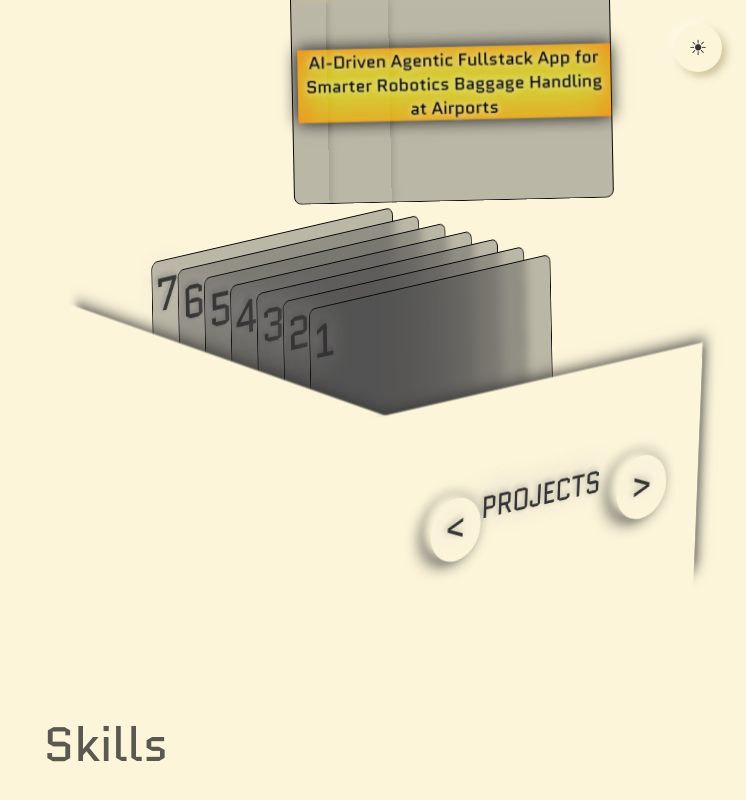
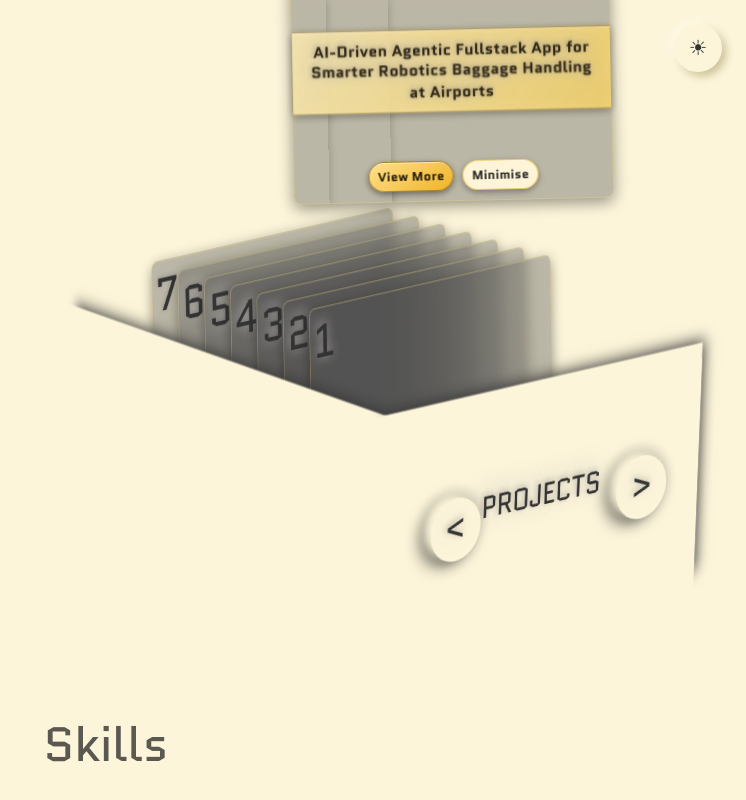
Before and after one commit to AikKiat/Webappportv2, a React (Vite) app: page / in a window 1280 px wide. Both pictures are taken after a click on the element 991 px from the left and 1909 px from the top of the page. Shown: the part 1509-2309 px from the top of the page, without its empty margins (534-1280 px from the left). Built offline with nearby package versions, Linux system fonts and the light colour scheme; a web font is replaced by a local one.

Commit message:
massive ui overhaul improvments.

```diff
--- a/src/pages/main_page/components/projects_section/ProjectsDrawer.tsx
+++ b/src/pages/main_page/components/projects_section/ProjectsDrawer.tsx
@@ -254,7 +254,7 @@ export default function ProjectsDrawer(props : ProjectsDrawerProps){
                                     <img src={`${project.titleThumbnail}`} loading="lazy" decoding="async"></img>
                                 </div>}
                                 <div className="buttons">
-                                    <button className="expand" onClick={() => toggleProjectCardShowcase(project.uniqueIdName)}>{"More >>"}</button>
+                                    <button className="expand" onClick={() => toggleProjectCardShowcase(project.uniqueIdName)}>View More</button>
                                     <button className="minimize" onClick={minimize}>Minimise</button>
                                 </div>
                             </div>
--- a/src/styles/main_page_projects_section.css
+++ b/src/styles/main_page_projects_section.css
@@ -41,114 +41,109 @@
     aspect-ratio: 7/5;
     transition: all 0.3s ease;
     border-radius: 0.5rem;
-    border: 0.1rem solid #080808;
-    text-shadow: 0rem 0rem 0.1rem #fff;
+    border: 1px solid rgba(255, 219, 112, 0.28);
     background: #4d4d4d5e;
     pointer-events: auto;
     transform-style: preserve-3d;
     backdrop-filter: blur(0.3rem);
     color: var(--text-color-tertiary);
-    text-shadow: -0.3rem -0.3rem 2rem var(--text-shadow-glow), -0.1rem -0.1rem 0.4rem var(--text-shadow-glow-2);
+    box-shadow: 0 0.3rem 0.9rem rgba(0, 0, 0, 0.4), inset 0 1px 0 rgba(255, 246, 218, 0.1);
+    text-shadow: -0.1rem -0.1rem 0.8rem var(--text-shadow-glow), -0.05rem -0.05rem 0.3rem var(--text-shadow-glow-2);
 }
 
 .project_card .card_number{
     transition: opacity 0.5s ease;
 }
 
+/* Fills the card so the title plate truly centers and the buttons get
+   their own row at the bottom - they can never overlap the plate. */
 .project_card .internal_contents{
     transition: opacity 0.5s ease;
+    position: absolute;
+    inset: 0;
     display: flex;
-    justify-content: center;
     flex-direction: column;
     align-items: center;
 }
 
+/* Brass plate on dark card stock: one gold family, hairline edges,
+   a single soft shadow - no stacked glows. */
 .internal_contents .title_desc{
     position: relative;
     text-align: center;
-    opacity: 1.0;
-    top: 0%;
-    left: 0%;
+    opacity: 0.9;
     width: 100%;
-    height: 100%;
-    color: #010101;
-    text-shadow: 0rem 0rem 0.5rem #fff;
-    font-size: 1.1rem;
-    background: #fff2009e;
-    box-shadow: 0rem 0rem 2rem #ff4d009c inset, 0rem 0rem 1rem #131313;
+    height: fit-content;
+    margin: auto 0;
+    padding: 0.6rem 0.9rem;
+    color: #241a08;
+    font-size: 1rem;
+    font-weight: 600;
+    line-height: 1.35;
+    letter-spacing: 0.01em;
+    background: linear-gradient(120deg, #ffedb3f0, #ffd968e0);
+    border-top: 1px solid #5a3c0a80;
+    border-bottom: 1px solid #5a3c0a80;
+    box-shadow: 0 0.15rem 0.5rem rgba(0, 0, 0, 0.4), inset 0 1px 0 #fff8;
     backdrop-filter: blur(0.5rem);
 }
 
+/* Last flex row of the card - always bottom-center, at every width,
+   with no media query repositioning. */
 .internal_contents .buttons{
     z-index: 1;
-    position: absolute;
-    top: -15%;
-    left: 0%;
-    width: fit-content;
-    gap: 2rem;
+    flex-shrink: 0;
+    width: max-content;
+    gap: 0.6rem;
     height: fit-content;
+    margin: 0 auto 0.6rem;
     display: flex;
-    align-items: flex-start;
+    align-items: center;
     flex-direction: row;
     pointer-events: none;
 }
 
-.internal_contents .buttons .expand{
-    z-index: 1;
-    color: #000000;
-    position: relative;
-    top: -5%;
-    order: 0;
-    width: 3rem;
-    height: 3rem;
-    font-size: 1rem;
-    border: none;
-    border-radius: 0.75rem;
-    background: linear-gradient(145deg, #ff5cff, #ff07ff);
-    pointer-events: auto;
-    cursor: pointer;
-    text-shadow: 0rem 0rem 0.1rem #ffffff;
-    box-shadow: -0.2rem -0.2rem 0.4rem var(--neu-light), 0.2rem 0.2rem 0.4rem var(--neu-dark);
-    transition: all 0.25s ease;
-}
-
-.internal_contents .buttons .expand:hover{
-    transform: translateY(-0.1rem);
-    box-shadow: -0.25rem -0.25rem 0.5rem var(--neu-light), 0.25rem 0.25rem 0.5rem var(--neu-dark);
-}
-
-.internal_contents .buttons .expand:active{
-    transform: translateY(0);
-    box-shadow: inset -0.15rem -0.15rem 0.3rem var(--neu-light), inset 0.15rem 0.15rem 0.3rem var(--neu-dark);
-}
-
-
+.internal_contents .buttons .expand,
 .internal_contents .buttons .minimize{
-    color: #000000;
-    position: relative;
-    order: 1;
-    top: 0%;
-    padding: 0.5rem 1rem 0.5rem 1rem;
-    width: fit-content;
-    height: fit-content;
-    border: 1px solid #ec290f;
-    border-radius: 0.75rem;
-    background: linear-gradient(145deg, #ffe066, #ffc907);
     pointer-events: auto;
     cursor: pointer;
     font-size: 0.8rem;
-    box-shadow: -0.2rem -0.2rem 0.4rem var(--neu-light), 0.2rem 0.2rem 0.4rem var(--neu-dark);
-    transition: all 0.25s ease;
+    font-weight: 700;
+    letter-spacing: 0.02em;
+    padding: 0.3rem 0.5rem;
+    border-radius: 10rem;
+    transition: transform 0.15s ease, box-shadow 0.15s ease;
+    -webkit-tap-highlight-color: transparent;
+    touch-action: manipulation;
+    user-select: none;
 }
 
+.internal_contents .buttons .expand{
+    color: #241a08;
+    border: 1px solid #5a3c0a80;
+    background: linear-gradient(145deg, #ffe08a, #f0b429);
+    box-shadow: 0 0.15rem 0.4rem rgba(0, 0, 0, 0.45), inset 0 1px 0 #fff8;
+}
+
+.internal_contents .buttons .minimize{
+    color: #272624;
+    border: 1px solid #dfad1590;
+    background: rgba(255, 246, 218, 0.985);
+    box-shadow: 0 0.15rem 0.4rem rgba(0, 0, 0, 0.35);
+}
+
+@media (hover: hover) and (pointer: fine) {
+    .internal_contents .buttons .expand:hover,
     .internal_contents .buttons .minimize:hover{
         transform: translateY(-0.1rem);
-    box-shadow: -0.25rem -0.25rem 0.5rem var(--neu-light), 0.25rem 0.25rem 0.5rem var(--neu-dark);
+        box-shadow: 0 0.3rem 0.6rem rgba(0, 0, 0, 0.5), inset 0 1px 0 #fff8;
+    }
 }
 
+.internal_contents .buttons .expand:active,
 .internal_contents .buttons .minimize:active{
-    transform: translateY(0);
-    box-shadow: inset -0.15rem -0.15rem 0.3rem var(--neu-light), inset 0.15rem 0.15rem 0.3rem var(--neu-dark);
+    transform: translateY(0.05rem) scale(0.97);
+    box-shadow: 0 0.05rem 0.2rem rgba(0, 0, 0, 0.4), inset 0 0.1rem 0.3rem rgba(20, 14, 4, 0.3);
 }
 
 .internal_contents .title_thumbnail{
@@ -181,10 +176,15 @@
     transform: translateZ(-1.0rem);
     height: 2rem;
     width: 10rem;
-    font-size: 1.0rem;
-    background: #ff924e;
+    font-size: 0.9rem;
+    font-weight: 600;
+    letter-spacing: 0.03em;
+    color: #241a08;
+    background: linear-gradient(145deg, #ffd97a, #f5a623);
+    border: 1px solid #5a3c0a80;
+    border-bottom: none;
     border-radius: 1rem 1rem 1rem 0;
-    box-shadow: -0.3rem 0.05rem 0.1rem 0.15rem #131313, -0.2rem 0rem 1rem 0.4rem  #ffb907e8;
+    box-shadow: 0 0.15rem 0.5rem rgba(19, 19, 19, 0.55), inset 0 1px 0 #fff8;
     transition: all 0.5s ease;
 }
 
@@ -455,10 +455,15 @@
     border-radius: 0.5rem;
 }
 
+/* max-height on the img itself, not just the wrapper: height:100% of an
+   auto-height parent resolves to auto, so the img box grows to its intrinsic
+   size and the wrapper's overflow:hidden crops it - object-fit only fits
+   within the img's own box, so that box must be the thing that's bounded. */
 .media-display img, .media-display iframe {
     width: 100%;
     height: 100%;
-    object-fit: cover;
+    max-height: 20rem;
+    object-fit: contain;
     border-radius: 0.5rem;
 }
 /*
@@ -469,51 +474,59 @@
 .prev-btn, .next-btn {
     position: relative;
     background: linear-gradient(145deg, #fdf0b8, #f3e743cc);
-    border: none;
+    border: 1px solid #b3902fb0;
     color: var(--text-color);
     font-size: 1.2rem;
     padding: 0.5rem 1rem;
     cursor: pointer;
     border-radius: 0.6rem;
     margin: 0 0.5rem;
-    box-shadow: -0.2rem -0.2rem 0.4rem var(--neu-light), 0.2rem 0.2rem 0.4rem var(--neu-dark);
-    transition: all 0.25s ease;
-}
-
-.prev-btn:hover, .next-btn:hover {
-    transform: translateY(-0.1rem);
-    box-shadow: -0.25rem -0.25rem 0.5rem var(--neu-light), 0.25rem 0.25rem 0.5rem var(--neu-dark);
-}
-
-.prev-btn:active, .next-btn:active {
-    transform: translateY(0);
-    box-shadow: inset -0.15rem -0.15rem 0.3rem var(--neu-light), inset 0.15rem 0.15rem 0.3rem var(--neu-dark);
+    box-shadow: 0 0.15rem 0.4rem rgba(20, 14, 4, 0.35), inset 0 1px 0 #fff8;
+    transition: transform 0.15s ease, box-shadow 0.15s ease;
+    -webkit-tap-highlight-color: transparent;
+    touch-action: manipulation;
+    user-select: none;
 }
 
 .expand-btn {
     position: absolute;
+    width: fit-content;
+    aspect-ratio: 1/1;
     bottom: 0%;
     right: 0%;
-    background: linear-gradient(145deg, #ffc266, #ffa203cc);
-    border: none;
+    background: linear-gradient(145deg, #ffd98a, #f0b429);
+    border: 1px solid #b3902fb0;
     color: var(--text-color);
     font-size: 1.2rem;
-    padding: 0.5rem 0.8rem;
+    padding: 0.5rem 0.5rem;
     cursor: pointer;
-    border-radius: 0.6rem;
+    border-radius: 0.3rem;
     margin-left: 0.5rem;
-    box-shadow: -0.2rem -0.2rem 0.4rem var(--neu-light), 0.2rem 0.2rem 0.4rem var(--neu-dark);
-    transition: all 0.25s ease;
+    box-shadow: 0 0.15rem 0.4rem rgba(20, 14, 4, 0.35), inset 0 1px 0 #fff8;
+    transition: transform 0.15s ease, box-shadow 0.15s ease;
+    -webkit-tap-highlight-color: transparent;
+    touch-action: manipulation;
+    user-select: none;
+}
+
+/* Hover lift only on devices that actually hover - on touch, emulated
+   hover sticks after a tap and buttons look stuck mid-press. */
+@media (hover: hover) and (pointer: fine) {
+    .prev-btn:hover, .next-btn:hover {
+        transform: translateY(-0.1rem);
+        box-shadow: 0 0.3rem 0.6rem rgba(20, 14, 4, 0.4), inset 0 1px 0 #fff8;
     }
 
     .expand-btn:hover {
         transform: translateY(-0.1rem) scale(1.05);
-    box-shadow: -0.25rem -0.25rem 0.5rem var(--neu-light), 0.25rem 0.25rem 0.5rem var(--neu-dark);
+        box-shadow: 0 0.3rem 0.6rem rgba(20, 14, 4, 0.4), inset 0 1px 0 #fff8;
+    }
 }
 
+.prev-btn:active, .next-btn:active,
 .expand-btn:active {
-    transform: translateY(0) scale(0.97);
-    box-shadow: inset -0.15rem -0.15rem 0.3rem var(--neu-light), inset 0.15rem 0.15rem 0.3rem var(--neu-dark);
+    transform: translateY(0.05rem) scale(0.97);
+    box-shadow: 0 0.05rem 0.2rem rgba(20, 14, 4, 0.35), inset 0 0.1rem 0.3rem rgba(20, 14, 4, 0.25);
 }
 
 .media-modal-overlay {
@@ -583,11 +596,13 @@
     z-index: 1001;
 }
 
+@media (hover: hover) and (pointer: fine) {
     .modal-close-btn:hover {
         background: linear-gradient(145deg, #ff7a7a, #ff5050);
         color: #fff;
         transform: scale(1.08);
         box-shadow: -0.25rem -0.25rem 0.5rem var(--neu-light), 0.25rem 0.25rem 0.5rem var(--neu-dark);
+    }
 }
 
 .modal-close-btn:active {
@@ -737,12 +752,14 @@
     transition: all 0.25s ease;
 }
 
+@media (hover: hover) and (pointer: fine) {
     .close-btn:hover{
         transform: translateY(-0.1rem);
         box-shadow: -0.25rem -0.25rem 0.5rem var(--neu-light), 0.25rem 0.25rem 0.5rem var(--neu-dark);
     }
+}
 
 .close-btn:active{
-    transform: translateY(0);
+    transform: translateY(0.05rem) scale(0.97);
     box-shadow: inset -0.15rem -0.15rem 0.3rem var(--neu-light), inset 0.15rem 0.15rem 0.3rem var(--neu-dark);
 }
--- a/src/styles/media_queries/media_queries_projects_section.css
+++ b/src/styles/media_queries/media_queries_projects_section.css
@@ -63,11 +63,6 @@
 
     .project_card{
         font-size: 2rem;
-    }
-
-    .internal_contents .buttons{
-        top: -25%;
-        left: 0%;
     }
 
     .project-card.smarthealth .text-container{
@@ -158,6 +153,10 @@
         font-size: 1rem;
     }
 
+    .internal_contents .title_desc{
+        font-size: 0.85rem;
+    }
+
     .project_cards_container{
         top: 0%;
         left: 20%;
@@ -169,24 +168,6 @@
         font-size: 1rem;
     }
 
-    .internal_contents .buttons{
-        top: -18%;
-        left: auto;
-        right: 10%;
-    }
-
-    .internal_contents .buttons .expand{
-        top: -10%;
-        order: 1;
-        font-size: 0.8rem;
-    }
-
-    .internal_contents .buttons .minimize{
-        top: 0%;
-        order: 0;
-        padding: 0.1rem 0.5rem;
-    }
-
     .project-card.pv1 .media-display{
         height: 20rem;
     }
@@ -194,16 +175,6 @@
     .project-card.pv1 .text-container{
         height: fit-content;
         font-size: 0.8rem;
-    }
-
-    .prev-btn, .next-btn{
-        transform: translateY(-1.0rem);
-    }
-
-    .expand-btn{
-        position: absolute;
-        bottom: 0%;
-        transform: scale(0.8);
     }
 }
 
```
Lines whose indentation alone changed are shown as unchanged.
